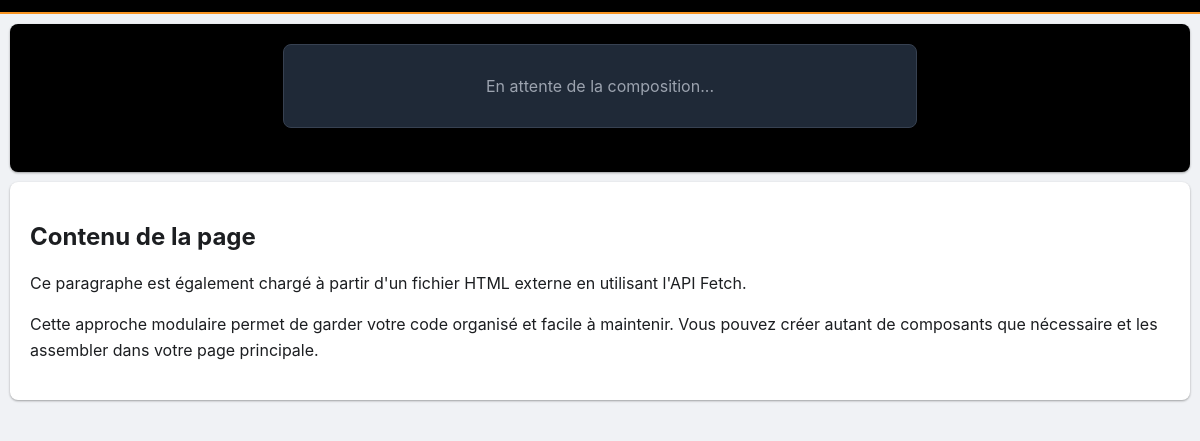
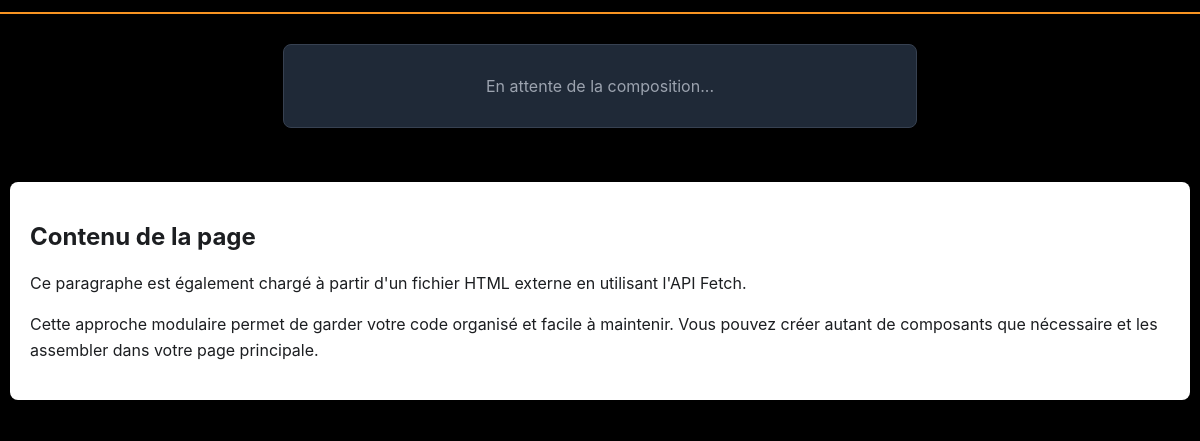
Before and after one commit to remiguillette/landlinephone, an Electron app: page index.html in a window 1200 px wide. Shown: the part 55-496 px from the top of the page. Drawn offline with Linux system fonts and the light colour scheme.

Commit message:
Update style.css

```diff
--- a/style.css
+++ b/style.css
@@ -3,7 +3,7 @@ body, html {
     margin: 0;
     padding: 0;
     font-family: -apple-system, BlinkMacSystemFont, "Segoe UI", Roboto, Helvetica, Arial, sans-serif;
-    background-color: #f0f2f5;
+    background-color: #000000;
     color: #1c1e21;
 }
 
```
